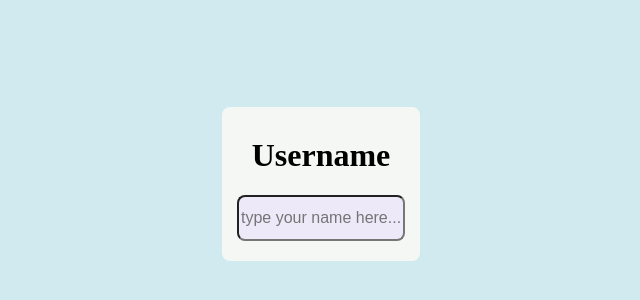
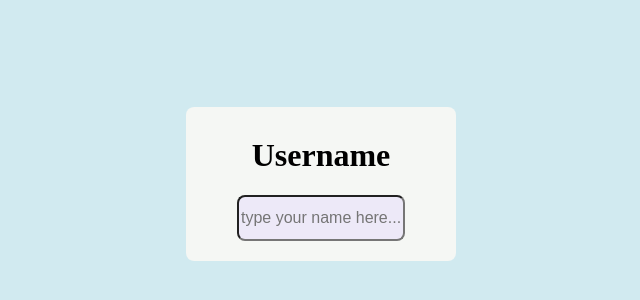
Before and after one commit to DrunkPigeon123/Chat-application-in-JS-and-node.js, a website: page index.html in a window 1280 px wide. Shown: the part 224-524 px from the top of the page, without its empty margins (319-959 px from the left). Drawn offline with Linux system fonts and the light colour scheme.

Commit message:
Update loging.css

```diff
--- a/loging.css
+++ b/loging.css
@@ -10,7 +10,7 @@ body{
 div{
     padding: 8px 20px 20px 20px;
     background: rgb(245, 247, 244);
-    width: 12.5%;
+    width: 230px;
     justify-items: center;
     border-radius: 8px;
 }
```
